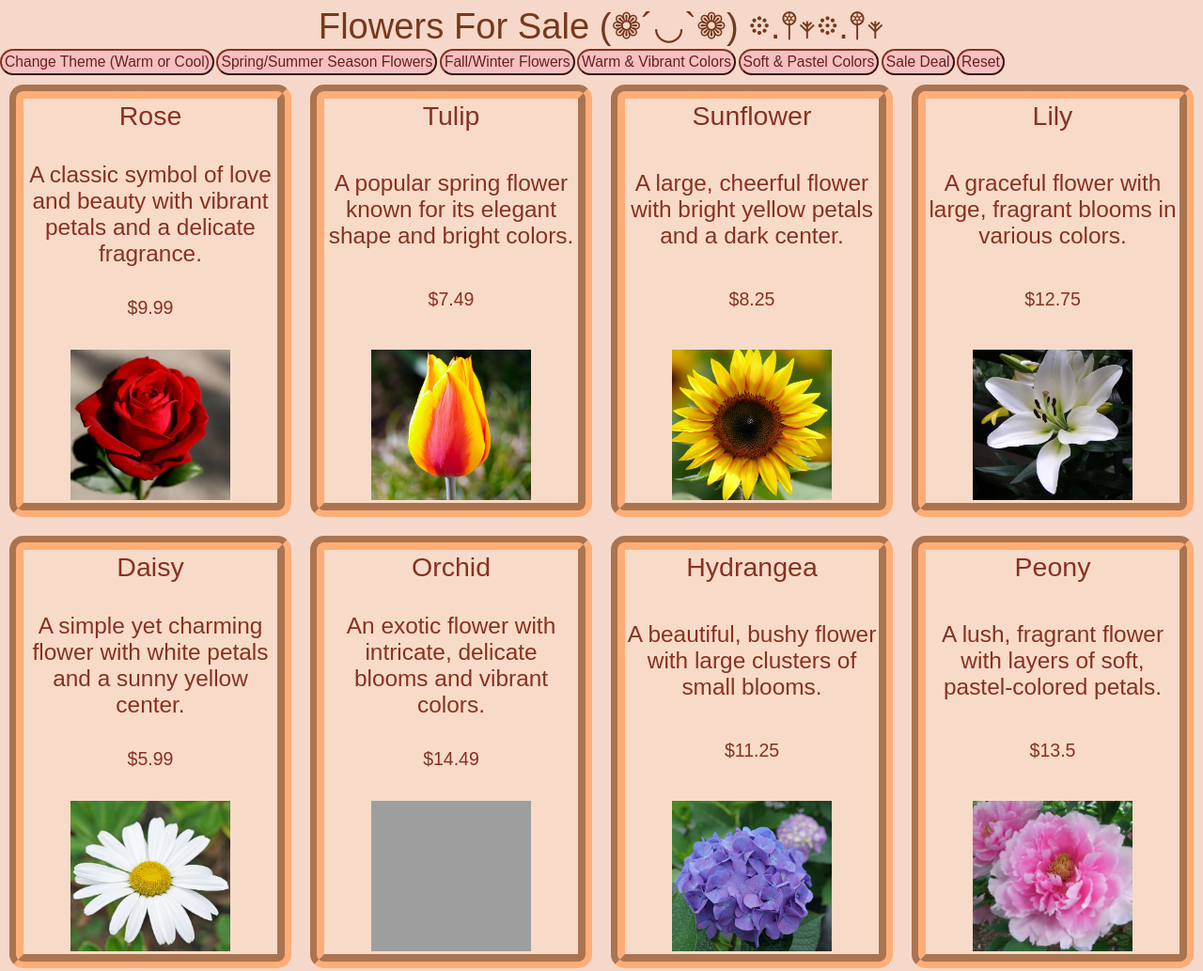
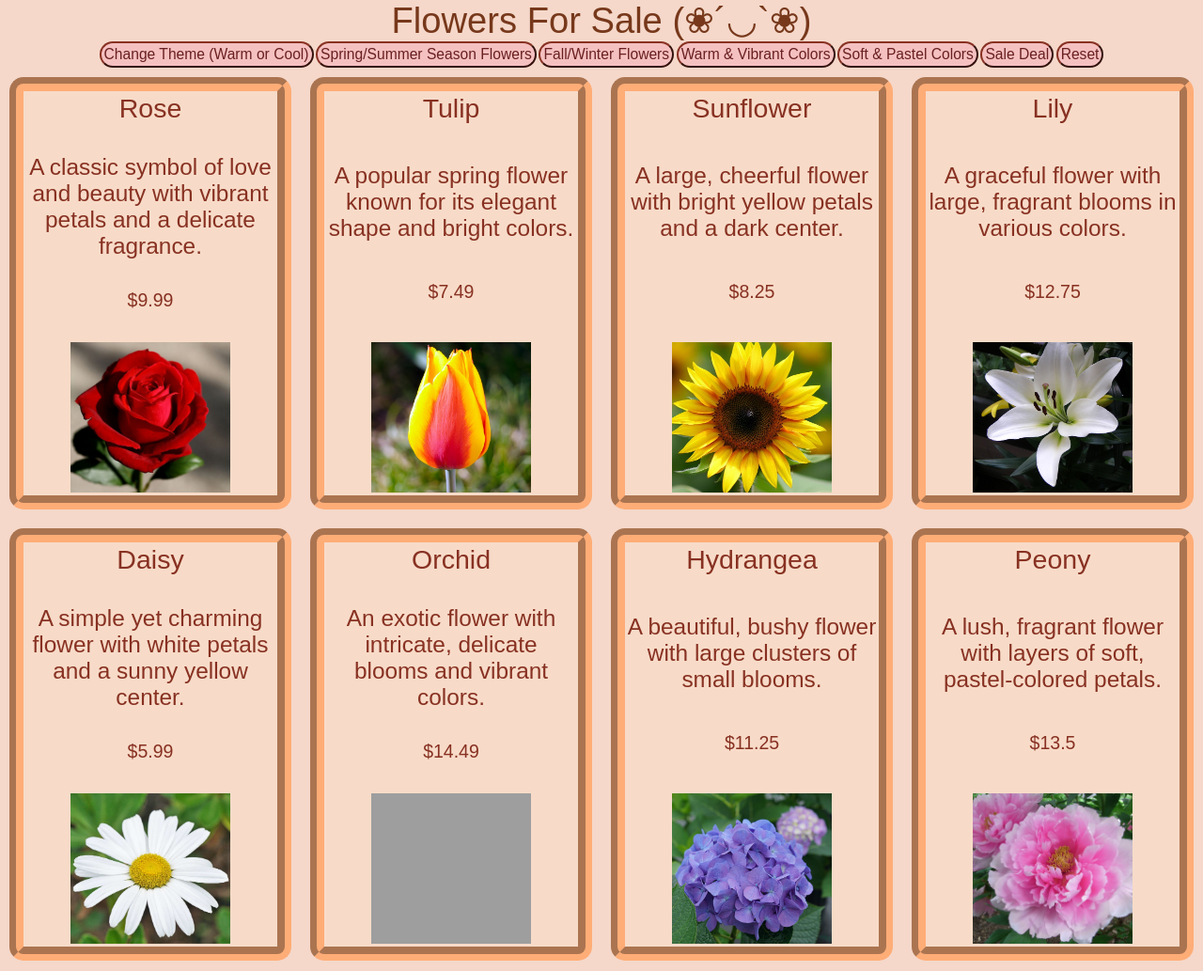
Before and after one commit to staten-island-tech/vite-project-judyyan27, a website built with Vite: page vite/index.html in a window 1280 px wide. Shown: the top 1033 px of the page at 94% size. Built offline with nearby package versions, Linux system fonts and the light colour scheme; grey boxes are pictures that could not be loaded; a web font is replaced by a local one.

Commit message:
center buttons-- finish~

```diff
--- a/vite/CSS/style.css
+++ b/vite/CSS/style.css
@@ -14,6 +14,10 @@ h1, h2, h3, h4, h5, p, button {
 
   text-align: center;
   }
+
+.selection{
+  text-align: center;
+}
 
 body{
   background-color: var(--background);
--- a/vite/index.html
+++ b/vite/index.html
@@ -16,7 +16,7 @@
     <!--class="warm" class="cool" -->
     <header>
       <div class="title">
-        <h1 class="title">Flowers For Sale (❁´◡`❁) 𖡼.𖤣𖥧𖡼.𖤣𖥧</h1>
+        <h1 class="title">Flowers For Sale (❀´◡`❀)</h1>
       </div>
     </header>
 
```
